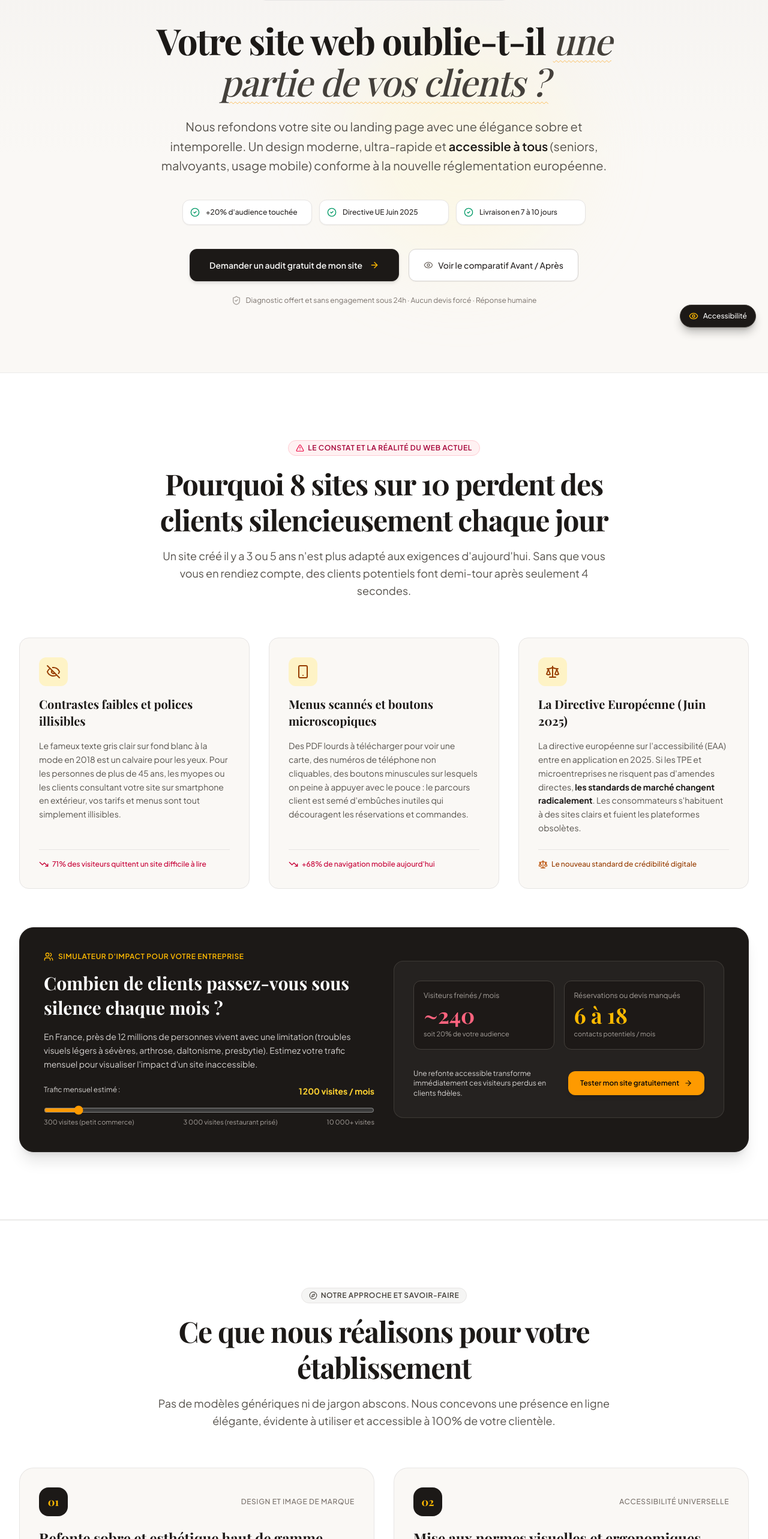
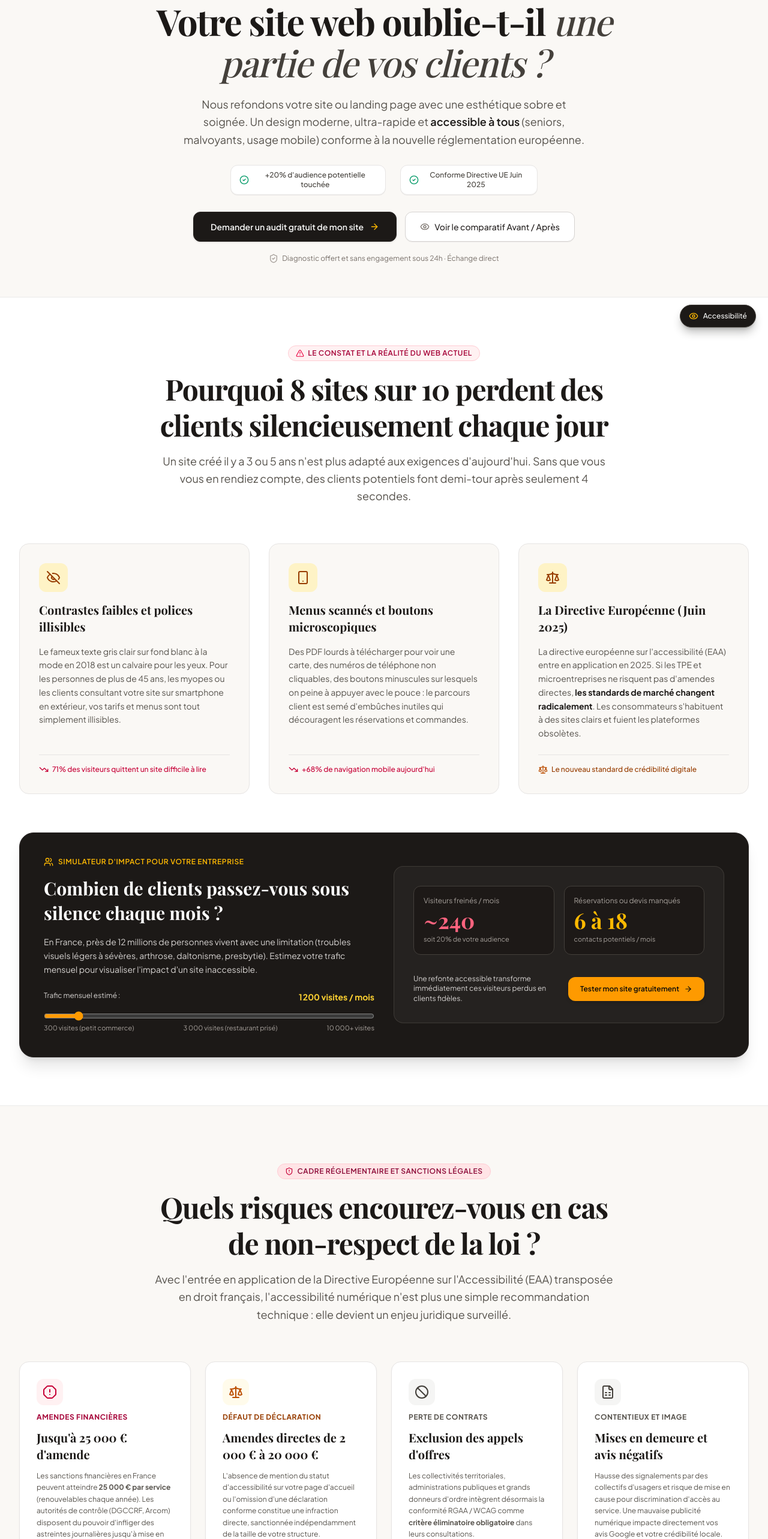
Before and after one commit to edgarfrance/FLUIDIS, a React (Vite) app: page / in a window 1280 px wide. Shown: the part 234-2800 px from the top of the page at 60% size. Built offline with nearby package versions, Linux system fonts and the light colour scheme; a web font is replaced by a local one.

Commit message:
feat: add LegalRisks component and update landing layout
- Introduce LegalRisks component to detail Directive 2025 compliance and financial penalties.
- Integrate the new section into App.tsx, Navbar, and Footer for navigation.
- Update pricing display to TTC and refine Hero section layout.

```diff
--- a/src/App.tsx
+++ b/src/App.tsx
@@ -2,6 +2,7 @@ import React, { useState } from 'react';
 import { Navbar } from './components/Navbar';
 import { Hero } from './components/Hero';
 import { TheProblem } from './components/TheProblem';
+import { LegalRisks } from './components/LegalRisks';
 import { TheSolution } from './components/TheSolution';
 import { BeforeAfterComparison } from './components/BeforeAfterComparison';
 import { Benefits } from './components/Benefits';
@@ -54,8 +55,13 @@ export default function App() {
           onExploreComparison={scrollToComparison}
         />
 
-        {/* 2. Le Constat / Le Problème (Directive 2025 & clients perdus) */}
+        {/* 2. Le Constat / Le Problème (Pertes de clients et perte de trafic) */}
         <TheProblem
+          onOpenAudit={scrollToContact}
+        />
+
+        {/* 2b. Les Risques Légaux et Sanctions Financières (Directive 2025, Amendes jusqu'à 25 000€) */}
+        <LegalRisks
           onOpenAudit={scrollToContact}
         />
 
@@ -79,7 +85,7 @@ export default function App() {
           onPreFillForm={handlePreFillFromSimulator}
         />
 
-        {/* Les Formules & Tarifs clairs */}
+        {/* Les Formules & Tarifs clairs en TTC */}
         <PricingPackages
           onSelectPlan={handleSelectPlan}
         />
--- a/src/components/Footer.tsx
+++ b/src/components/Footer.tsx
@@ -42,6 +42,7 @@ export const Footer: React.FC = () => {
             </h4>
             <ul className="space-y-2 text-xs text-stone-400">
               <li><a href="#constat" className="hover:text-white transition-colors">Le Constat et Pertes de Clients</a></li>
+              <li><a href="#risques" className="hover:text-white transition-colors">Risques Légaux et Amendes</a></li>
               <li><a href="#solution" className="hover:text-white transition-colors">Ce que nous proposons</a></li>
               <li><a href="#comparatif" className="hover:text-white transition-colors">Comparateur Avant / Après</a></li>
               <li><a href="#benefices" className="hover:text-white transition-colors">Bénéfices et ROI pour votre entreprise</a></li>
--- a/src/components/Hero.tsx
+++ b/src/components/Hero.tsx
@@ -1,5 +1,5 @@
 import React from 'react';
-import { ArrowRight, ShieldCheck, CheckCircle2, Eye, Sparkles } from 'lucide-react';
+import { ArrowRight, ShieldCheck, CheckCircle2, Eye } from 'lucide-react';
 
 interface HeroProps {
   onOpenAudit: () => void;
@@ -8,54 +8,46 @@ interface HeroProps {
 
 export const Hero: React.FC<HeroProps> = ({ onOpenAudit, onExploreComparison }) => {
   return (
-    <section className="relative pt-16 pb-20 md:pt-24 md:pb-28 overflow-hidden bg-[#FAF8F5]">
-      {/* Subtle organic background accent lines */}
-      <div className="absolute top-0 inset-x-0 h-96 bg-gradient-to-b from-stone-200/30 to-transparent pointer-events-none" />
-      <div className="absolute right-1/4 top-1/4 w-96 h-96 bg-amber-100/30 rounded-full blur-3xl pointer-events-none" />
+    <section className="relative pt-12 pb-12 md:pt-18 md:pb-14 bg-[#FAF8F5]">
+      <div className="max-w-4xl mx-auto px-4 sm:px-6 lg:px-8 text-center">
 
-      <div className="max-w-5xl mx-auto px-4 sm:px-6 lg:px-8 relative text-center">
-
-        {/* Elegant kicker */}
-        <div className="inline-flex items-center gap-2 px-4 py-1.5 rounded-full bg-stone-100/90 border border-stone-200 text-stone-700 text-xs font-medium tracking-wide mb-8">
+        {/* Kicker sobre */}
+        <div className="inline-flex items-center gap-2 px-3.5 py-1.5 rounded-full bg-stone-100 border border-stone-200/90 text-stone-700 text-xs font-medium tracking-wide mb-6">
           <span className="w-2 h-2 rounded-full bg-amber-600"></span>
           <span>Spécialiste de la refonte pour PME, Commerces et Restaurants</span>
         </div>
 
-        {/* Main Headline */}
-        <h1 className="font-serif text-4xl sm:text-5xl lg:text-6xl font-bold text-stone-900 tracking-tight leading-[1.15] max-w-4xl mx-auto mb-6">
+        {/* Headline épuré sans soulignement */}
+        <h1 className="font-serif text-4xl sm:text-5xl lg:text-6xl font-bold text-stone-900 tracking-tight leading-[1.15] max-w-3xl mx-auto mb-5">
           Votre site web oublie-t-il{' '}
-          <span className="italic font-normal text-stone-700 underline decoration-amber-500/60 decoration-wavy decoration-1 underline-offset-8">
+          <span className="italic font-normal text-stone-700">
             une partie de vos clients ?
           </span>
         </h1>
 
-        {/* Subtitle */}
-        <p className="text-lg sm:text-xl text-stone-600 leading-relaxed max-w-3xl mx-auto font-normal mb-10">
-          Nous refondons votre site ou landing page avec une élégance sobre et intemporelle.
+        {/* Sous-titre */}
+        <p className="text-base sm:text-lg text-stone-600 leading-relaxed max-w-2xl mx-auto font-normal mb-7">
+          Nous refondons votre site ou landing page avec une esthétique sobre et soignée.
           Un design moderne, ultra-rapide et <strong className="text-stone-900 font-semibold">accessible à tous</strong> (seniors, malvoyants, usage mobile) conforme à la nouvelle réglementation européenne.
         </p>
 
-        {/* Key Value Points */}
-        <div className="grid grid-cols-1 sm:grid-cols-3 gap-3 max-w-2xl mx-auto mb-10 text-left">
-          <div className="flex items-center gap-2.5 text-xs text-stone-800 font-medium bg-white p-3 rounded-xl border border-stone-200 shadow-xs">
+        {/* Points clés (sans délai de livraison) */}
+        <div className="flex flex-col sm:flex-row items-center justify-center gap-3 sm:gap-6 max-w-lg mx-auto mb-7 text-xs text-stone-700 font-medium">
+          <div className="flex items-center gap-2 bg-white px-3.5 py-2 rounded-xl border border-stone-200 shadow-2xs">
             <CheckCircle2 className="w-4 h-4 text-emerald-600 shrink-0" />
-            <span>+20% d'audience touchée</span>
+            <span>+20% d'audience potentielle touchée</span>
           </div>
-          <div className="flex items-center gap-2.5 text-xs text-stone-800 font-medium bg-white p-3 rounded-xl border border-stone-200 shadow-xs">
+          <div className="flex items-center gap-2 bg-white px-3.5 py-2 rounded-xl border border-stone-200 shadow-2xs">
             <CheckCircle2 className="w-4 h-4 text-emerald-600 shrink-0" />
-            <span>Directive UE Juin 2025</span>
-          </div>
-          <div className="flex items-center gap-2.5 text-xs text-stone-800 font-medium bg-white p-3 rounded-xl border border-stone-200 shadow-xs">
-            <CheckCircle2 className="w-4 h-4 text-emerald-600 shrink-0" />
-            <span>Livraison en 7 à 10 jours</span>
+            <span>Conforme Directive UE Juin 2025</span>
           </div>
         </div>
 
-        {/* Call To Action Buttons */}
-        <div className="flex flex-col sm:flex-row items-center justify-center gap-4 mb-6">
+        {/* Boutons d'action */}
+        <div className="flex flex-col sm:flex-row items-center justify-center gap-3.5 mb-5">
           <button
             onClick={onOpenAudit}
-            className="w-full sm:w-auto inline-flex items-center justify-center gap-3 px-8 py-4 rounded-xl bg-stone-900 text-stone-100 hover:bg-stone-800 active:bg-stone-950 transition-all font-semibold text-sm shadow-md hover:shadow-xl hover:-translate-y-0.5 cursor-pointer border border-stone-800"
+            className="w-full sm:w-auto inline-flex items-center justify-center gap-2.5 px-7 py-3.5 rounded-xl bg-stone-900 text-stone-100 hover:bg-stone-800 active:bg-stone-950 transition-all font-semibold text-sm shadow-sm cursor-pointer border border-stone-800"
           >
             <span>Demander un audit gratuit de mon site</span>
             <ArrowRight className="w-4 h-4 text-amber-400" />
@@ -63,17 +55,17 @@ export const Hero: React.FC<HeroProps> = ({ onOpenAudit, onExploreComparison })
 
           <button
             onClick={onExploreComparison}
-            className="w-full sm:w-auto inline-flex items-center justify-center gap-2 px-6 py-4 rounded-xl bg-white hover:bg-stone-50 text-stone-800 border border-stone-300 transition-all font-medium text-sm cursor-pointer hover:border-stone-400 shadow-xs"
+            className="w-full sm:w-auto inline-flex items-center justify-center gap-2 px-6 py-3.5 rounded-xl bg-white hover:bg-stone-50 text-stone-800 border border-stone-300 transition-all font-medium text-sm cursor-pointer shadow-2xs"
           >
             <Eye className="w-4 h-4 text-stone-500" />
             <span>Voir le comparatif Avant / Après</span>
           </button>
         </div>
 
-        {/* Reassurance text */}
-        <div className="flex items-center justify-center gap-2 text-xs text-stone-500">
+        {/* Rassurance discrète */}
+        <div className="flex items-center justify-center gap-1.5 text-xs text-stone-500">
           <ShieldCheck className="w-4 h-4 text-stone-400" />
-          <span>Diagnostic offert et sans engagement sous 24h · Aucun devis forcé · Réponse humaine</span>
+          <span>Diagnostic offert et sans engagement sous 24h · Échange direct</span>
         </div>
 
       </div>
--- /dev/null
+++ b/src/components/LegalRisks.tsx
@@ -0,0 +1,150 @@
+import React from 'react';
+import { ShieldAlert, AlertOctagon, Scale, FileSpreadsheet, Ban, ArrowRight, ShieldCheck } from 'lucide-react';
+
+interface LegalRisksProps {
+  onOpenAudit: () => void;
+}
+
+export const LegalRisks: React.FC<LegalRisksProps> = ({ onOpenAudit }) => {
+  return (
+    <section id="risques" className="py-16 md:py-24 bg-[#FAF8F5] border-b border-stone-200">
+      <div className="max-w-7xl mx-auto px-4 sm:px-6 lg:px-8">
+
+        {/* Section Header */}
+        <div className="max-w-3xl mx-auto text-center space-y-4 mb-16">
+          <div className="inline-flex items-center gap-1.5 px-3 py-1 rounded-full bg-rose-100 border border-rose-200 text-rose-900 text-xs font-semibold uppercase tracking-wider">
+            <ShieldAlert className="w-3.5 h-3.5 text-rose-700" />
+            <span>Cadre Réglementaire et Sanctions Légales</span>
+          </div>
+
+          <h2 className="font-serif text-3xl sm:text-4xl md:text-5xl font-bold text-stone-900 tracking-tight leading-tight">
+            Quels risques encourez-vous en cas de non-respect de la loi ?
+          </h2>
+
+          <p className="text-base sm:text-lg text-stone-600 leading-relaxed">
+            Avec l'entrée en application de la Directive Européenne sur l'Accessibilité (EAA) transposée en droit français,
+            l'accessibilité numérique n'est plus une simple recommandation technique : elle devient un enjeu juridique surveillé.
+          </p>
+        </div>
+
+        {/* 4 Risk Cards Grid */}
+        <div className="grid grid-cols-1 md:grid-cols-2 lg:grid-cols-4 gap-6 mb-12">
+
+          {/* Risk 1: Financial Fines */}
+          <div className="bg-white p-7 rounded-2xl border border-stone-200 shadow-xs hover:border-rose-300 transition-all flex flex-col justify-between">
+            <div className="space-y-3">
+              <div className="w-11 h-11 rounded-xl bg-rose-50 text-rose-700 flex items-center justify-center">
+                <AlertOctagon className="w-6 h-6" />
+              </div>
+              <div className="text-xs font-bold uppercase tracking-wider text-rose-800">
+                Amendes financières
+              </div>
+              <h3 className="font-serif text-xl font-bold text-stone-900">
+                Jusqu'à 25 000 € d'amende
+              </h3>
+              <p className="text-xs text-stone-600 leading-relaxed">
+                Les sanctions financières en France peuvent atteindre <strong>25 000 € par service</strong> (renouvelables chaque année).
+                Les autorités de contrôle (DGCCRF, Arcom) disposent du pouvoir d'infliger des astreintes journalières jusqu'à mise en conformité complète.
+              </p>
+            </div>
+            <div className="mt-5 pt-3 border-t border-stone-100 text-[11px] font-medium text-rose-700">
+              Sanction renouvelable annuellement
+            </div>
+          </div>
+
+          {/* Risk 2: Mandatory Statement Default */}
+          <div className="bg-white p-7 rounded-2xl border border-stone-200 shadow-xs hover:border-amber-300 transition-all flex flex-col justify-between">
+            <div className="space-y-3">
+              <div className="w-11 h-11 rounded-xl bg-amber-50 text-amber-700 flex items-center justify-center">
+                <Scale className="w-6 h-6" />
+              </div>
+              <div className="text-xs font-bold uppercase tracking-wider text-amber-800">
+                Défaut de déclaration
+              </div>
+              <h3 className="font-serif text-xl font-bold text-stone-900">
+                Amendes directes de 2 000 € à 20 000 €
+              </h3>
+              <p className="text-xs text-stone-600 leading-relaxed">
+                L'absence de mention du statut d'accessibilité sur votre page d'accueil ou l'omission d'une déclaration conforme
+                constitue une infraction directe, sanctionnée indépendamment de la taille de votre structure.
+              </p>
+            </div>
+            <div className="mt-5 pt-3 border-t border-stone-100 text-[11px] font-medium text-amber-800">
+              Contrôlable immédiatement en ligne
+            </div>
+          </div>
+
+          {/* Risk 3: Tender Disqualification */}
+          <div className="bg-white p-7 rounded-2xl border border-stone-200 shadow-xs hover:border-stone-300 transition-all flex flex-col justify-between">
+            <div className="space-y-3">
+              <div className="w-11 h-11 rounded-xl bg-stone-100 text-stone-700 flex items-center justify-center">
+                <Ban className="w-6 h-6" />
+              </div>
+              <div className="text-xs font-bold uppercase tracking-wider text-stone-600">
+                Perte de contrats
+              </div>
+              <h3 className="font-serif text-xl font-bold text-stone-900">
+                Exclusion des appels d'offres
+              </h3>
+              <p className="text-xs text-stone-600 leading-relaxed">
+                Les collectivités territoriales, administrations publiques et grands donneurs d'ordre intègrent désormais
+                la conformité RGAA / WCAG comme <strong>critère éliminatoire obligatoire</strong> dans leurs consultations.
+              </p>
+            </div>
+            <div className="mt-5 pt-3 border-t border-stone-100 text-[11px] font-medium text-stone-700">
+              Critère RSE et achats responsables
+            </div>
+          </div>
+
+          {/* Risk 4: Litigation & Reputation */}
+          <div className="bg-white p-7 rounded-2xl border border-stone-200 shadow-xs hover:border-stone-300 transition-all flex flex-col justify-between">
+            <div className="space-y-3">
+              <div className="w-11 h-11 rounded-xl bg-stone-100 text-stone-700 flex items-center justify-center">
+                <FileSpreadsheet className="w-6 h-6" />
+              </div>
+              <div className="text-xs font-bold uppercase tracking-wider text-stone-600">
+                Contentieux et image
+              </div>
+              <h3 className="font-serif text-xl font-bold text-stone-900">
+                Mises en demeure et avis négatifs
+              </h3>
+              <p className="text-xs text-stone-600 leading-relaxed">
+                Hausse des signalements par des collectifs d'usagers et risque de mise en cause pour discrimination d'accès au service.
+                Une mauvaise publicité numérique impacte directement vos avis Google et votre crédibilité locale.
+              </p>
+            </div>
+            <div className="mt-5 pt-3 border-t border-stone-100 text-[11px] font-medium text-stone-700">
+              Impact direct sur votre réputation
+            </div>
+          </div>
+
+        </div>
+
+        {/* Protection Reassurance Box */}
+        <div className="bg-stone-900 text-stone-100 rounded-2xl p-7 sm:p-9 border border-stone-800 flex flex-col md:flex-row items-center justify-between gap-6">
+          <div className="space-y-2 text-center md:text-left">
+            <div className="flex items-center justify-center md:justify-start gap-2 text-emerald-400 text-xs font-semibold uppercase tracking-wider">
+              <ShieldCheck className="w-4 h-4" />
+              <span>Votre protection clé en main</span>
+            </div>
+            <div className="font-serif text-xl sm:text-2xl font-bold text-white">
+              Nous sécurisons l'intégralité de votre site : technique, visuel et mentions légales
+            </div>
+            <p className="text-xs text-stone-300 max-w-2xl leading-relaxed">
+              Nos refontes intègrent systématiquement la déclaration d'accessibilité officielle, la mise aux normes WCAG 2.2 AA et les mentions requises. Vous êtes 100% en règle sans complexité juridique.
+            </p>
+          </div>
+
+          <button
+            onClick={onOpenAudit}
+            className="shrink-0 px-6 py-3.5 rounded-xl bg-amber-500 hover:bg-amber-400 text-stone-950 font-bold text-xs transition-all flex items-center gap-2 cursor-pointer shadow-md"
+          >
+            <span>Vérifier mon exposition légale gratuitement</span>
+            <ArrowRight className="w-3.5 h-3.5" />
+          </button>
+        </div>
+
+      </div>
+    </section>
+  );
+};
--- a/src/components/PricingPackages.tsx
+++ b/src/components/PricingPackages.tsx
@@ -105,7 +105,7 @@ export const PricingPackages: React.FC<PricingPackagesProps> = ({ onSelectPlan }
 
               <div className="pt-2 pb-4 border-y border-stone-800 flex items-baseline gap-2">
                 <span className="font-serif text-4xl font-bold text-white">À partir de 890 €</span>
-                <span className="text-xs text-stone-400 font-medium">HT / Clé en main</span>
+                <span className="text-xs text-stone-400 font-medium">TTC / Clé en main</span>
               </div>
 
               <ul className="space-y-3 text-xs text-stone-300">
--- a/src/components/TheProblem.tsx
+++ b/src/components/TheProblem.tsx
@@ -14,7 +14,7 @@ export const TheProblem: React.FC<TheProblemProps> = ({ onOpenAudit }) => {
   const estimatedLostConversions = Math.max(1, Math.round(estimatedLostVisitors * 0.025));
 
   return (
-    <section id="constat" className="py-20 md:py-28 bg-white border-y border-stone-200/80">
+    <section id="constat" className="py-14 md:py-20 bg-white border-y border-stone-200/80">
       <div className="max-w-7xl mx-auto px-4 sm:px-6 lg:px-8">
 
         {/* Section Header */}
```
Also changed, not shown: src/components/Navbar.tsx (+13 -1 lines).
